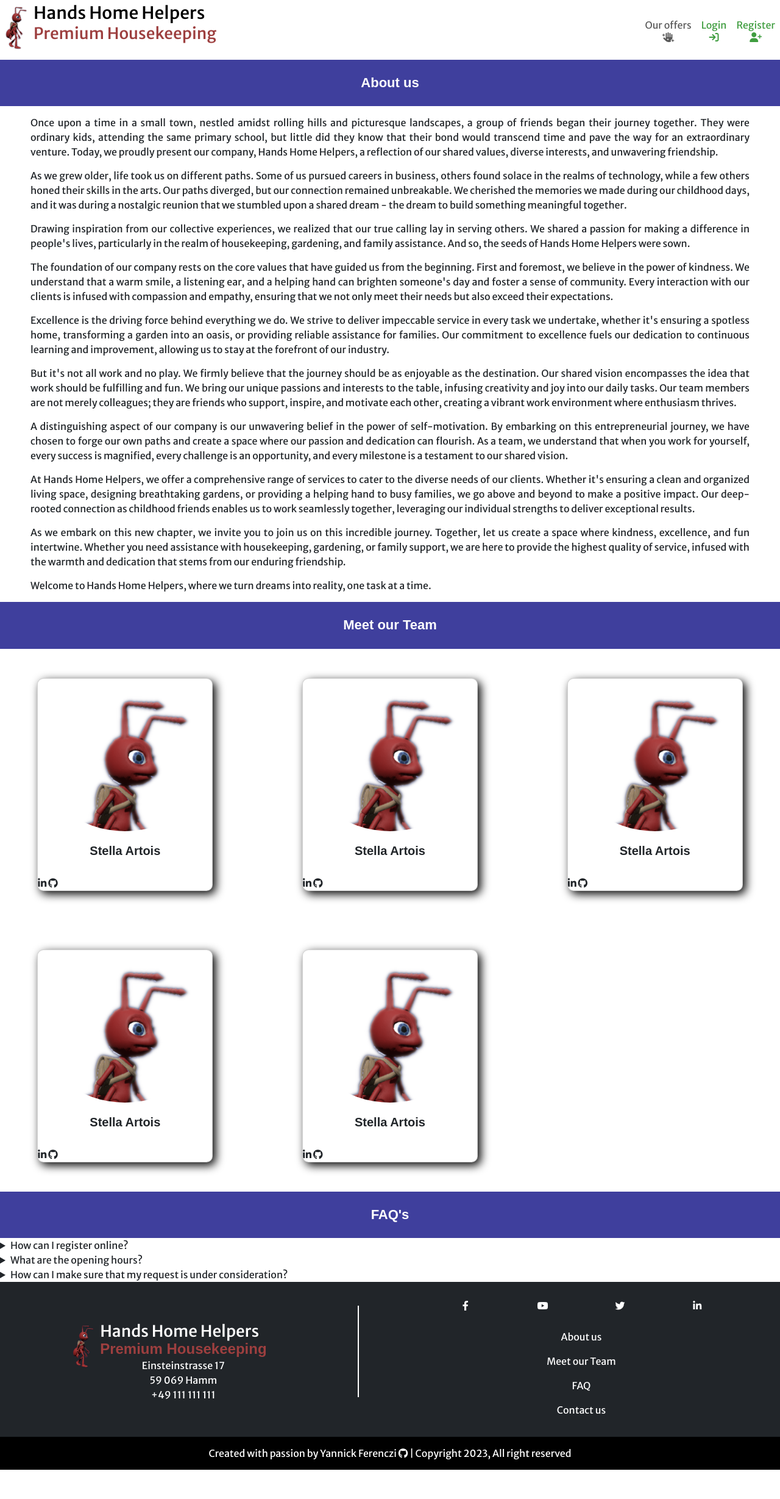
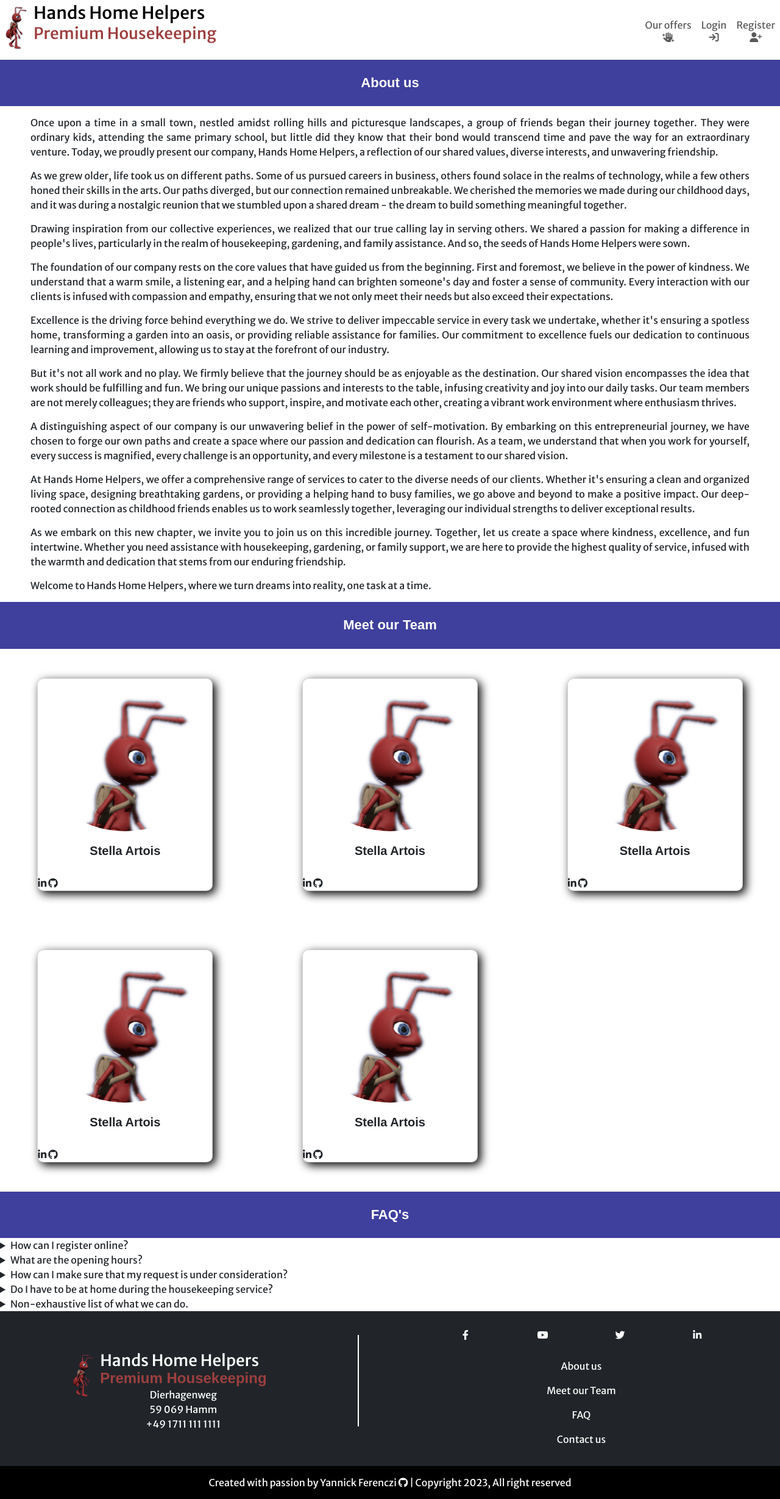
Before and after one commit to yannickferenczi/hands-home-helpers-website, a Django app: page /about/ in a window 1280 px wide. Shown: the whole page at 61% size. Before the commit the page ends 2410 px from the top, so only its background shows below. Run offline with Django 3.2, Linux system fonts and the light colour scheme; some web fonts are replaced.

Commit message:
Fix small bugs

```diff
--- a/static/css/style.css
+++ b/static/css/style.css
@@ -106,10 +106,6 @@ h4 {
 
 .container-fluid {
     padding: 0;
-}
-
-.navbar-nav {
-    background-color: #ddd;
 }
 
 a {
--- a/templates/about.html
+++ b/templates/about.html
@@ -153,6 +153,39 @@
                     <summary>How can I make sure that my request is under consideration?</summary>
                     <p>Email confirmation will be send to your registered email, and may take up to 24 hours.</p>
                 </details>
+                <details>
+                    <summary>Do I have to be at home during the housekeeping service?</summary>
+                    <p>It is completely up to you. Some customers enjoy the opportunity to have some time for themselves out in the city while
+                    their apartment is being cleaned. Others like to be around to have a chance to give the cleaning employee directions when
+                    needed. The only thing you need to make sure is that your cleaner has a way to access your home.</p>
+                </details>
+                <details>
+                    <summary>Non-exhaustive list of what we can do.</summary>
+                    <ul>
+                        <li>Kitchen cleaning</li>
+                        <li>Bathroom cleaning</li>
+                        <li>Bedroom cleaning</li>
+                        <li>Dusting</li>
+                        <li>Limescale removal</li>
+                        <li>Balcony cleaning</li>
+                        <li>Ironing</li>
+                        <li>Owen cleaning</li>
+                        <li>Fridge cleaning</li>
+                        <li>Window cleaning</li>
+                        <li>Laundry</li>
+                        <li>Mold removal</li>
+                        <li>Carpet cleaning</li>
+                        <li>Steam cleaning</li>
+                        <li>Small repairs</li>
+                        <li>Wall painting</li>
+                        <li>Kitchen exhaust cleaning</li>
+                        <li>Gardening</li>
+                        <li>Hoarding cleanup</li>
+                        <li>Large item removal</li>
+                        <li>Garden patch maintenance</li>
+                        <li>Swimming pool maintenance</li>
+                    </ul>
+                </details>
             </section>
         </div>
     </div>
--- a/templates/base.html
+++ b/templates/base.html
@@ -2,6 +2,10 @@
 
 {% url 'home' as home_url %}
 {% url 'dashboard' as dashboard_url %}
+{% url 'account_logout' as logout_url %}
+{% url 'account_login' as login_url %}
+{% url 'account_signup' as signup_url %}
+
 
 
 <!DOCTYPE html>
@@ -75,26 +79,26 @@
                                     class="fa-solid fa-hand-sparkles d-block centered-content"></i></a>
                         </li>
                         {% if user.is_authenticated %}
-                        <li class="nav-item">
-                            <a class="nav-link centered-content {% if request.path == dashboard_url %}active{%endif%}" aria-current="page"
+                        <li class="nav-item {% if request.path == dashboard_url %}active{%endif%}">
+                            <a class="nav-link centered-content" aria-current="page"
                                 href="{% url 'dashboard' %}">My account <i
                                     class="fa-solid fa-key d-block centered-content"></i></a>
                         </li>
                         <li class="nav-item">
-                            <a class="nav-link red-ant centered-content {% if request.path == home_url %}active{%endif%}" aria-current="page" aria-label="go to logout page"
+                            <a class="nav-link centered-content {% if request.path == logout_url %}active{%endif%}" aria-current="page" aria-label="go to logout page"
                                 href="{% url 'account_logout' %}">Logout <i
-                                    class="fa-solid fa-arrow-right-from-bracket red-ant d-block centered-content"></i></a>
+                                    class="fa-solid fa-arrow-right-from-bracket d-block centered-content"></i></a>
                         </li>
                         {% else %}
                         <li class="nav-item">
-                            <a class="nav-link green-success centered-content {% if request.path == home_url %}active{%endif%}" aria-current="page" aria-label="go to login page"
+                            <a class="nav-link centered-content {% if request.path == login_url %}active{%endif%}" aria-current="page" aria-label="go to login page"
                                 href="{% url 'account_login' %}">Login <i
-                                    class="fa-solid fa-arrow-right-to-bracket green-success d-block centered-content"></i></a>
+                                    class="fa-solid fa-arrow-right-to-bracket d-block centered-content"></i></a>
                         </li>
                         <li class="nav-item">
-                            <a class="nav-link green-success centered-content {% if request.path == home_url %}active{%endif%}" aria-current="page" aria-label="go to registration page"
+                            <a class="nav-link centered-content {% if request.path == signup_url %}active{%endif%}" aria-current="page" aria-label="go to registration page"
                                 href="{% url 'account_signup' %}">Register <i
-                                    class="fa-solid fa-user-plus green-success d-block centered-content"></i></a>
+                                    class="fa-solid fa-user-plus d-block centered-content"></i></a>
                         </li>
                         {% endif %}
                     </ul>
@@ -139,10 +143,10 @@
                                 <h2>Hands Home Helpers</h2>
                                 <h3 class="red-ant p-0">Premium Housekeeping</h3>
                                 <div class="address">
-                                    <p class="centered-content m-0">Einsteinstrasse 17</p>
+                                    <p class="centered-content m-0">Dierhagenweg</p>
                                     <p class="centered-content m-0">59 069 Hamm</p>
-                                    <p class="centered-content m-0"><a class="white-text" href="tel:+49111111111">+49 111 111
-                                            111</a></p>
+                                    <p class="centered-content m-0"><a class="white-text" href="tel:+4917111111111">+49 1711 111
+                                            1111</a></p>
                                 </div>
                             </div>
                         </div>
```
Also changed, not shown: README.md, db.sqlite3.
